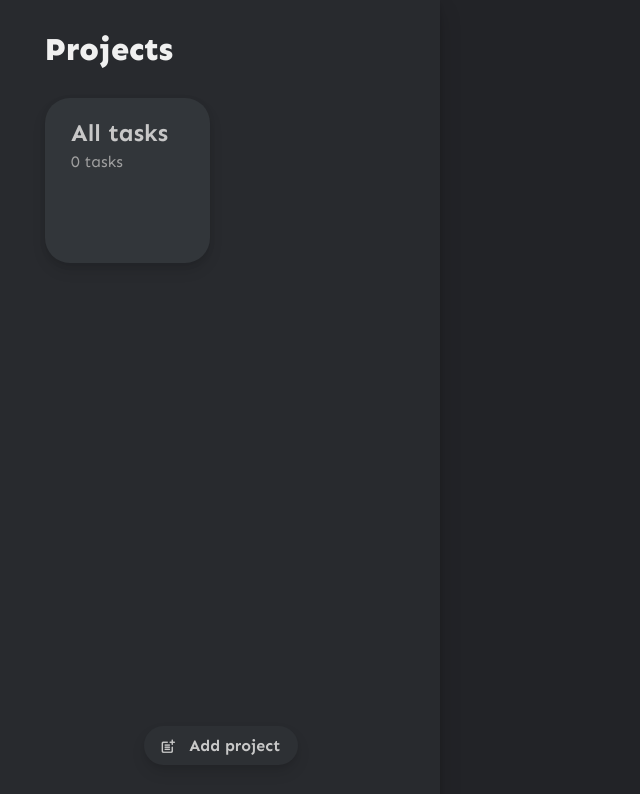
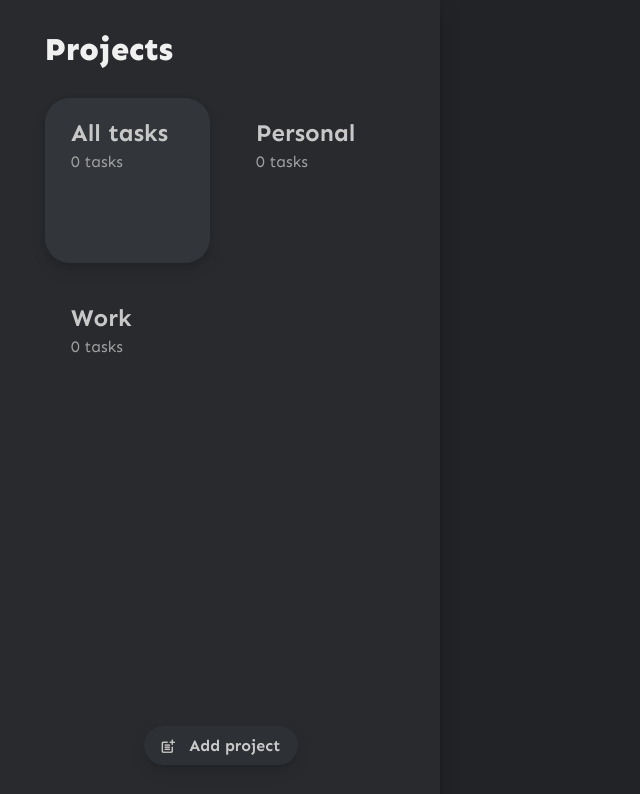
Before and after one commit to nekusu/todo-list, a website built with webpack: page dist/index.html in a window 1280 px wide. Shown: the whole page, without its empty margins (0-640 px from the left). Built offline with nearby package versions, Linux system fonts and the light colour scheme.

Commit message:
Add localStorage functionality

```diff
--- a/package.json
+++ b/package.json
@@ -25,6 +25,7 @@
     "webpack-cli": "^4.9.1"
   },
   "dependencies": {
+    "lod": "^0.1.0",
     "sortablejs": "^1.14.0"
   }
 }
--- a/src/UI.js
+++ b/src/UI.js
@@ -1,6 +1,8 @@
 import Project from './project.js';
 import Events from './events.js';
 import Sortable from 'sortablejs';
+import TodoList from './todoList.js';
+import lod from 'lod';
 
 class UI {
 	static projects = document.querySelector('#projects');
@@ -13,7 +15,26 @@ class UI {
 
 	static loadProjects() {
 		UI.appendProject(new Project('All tasks'));
-		Sortable.create(UI.projects, { group: 'projects', handle: '.drag', animation: 300, draggable: '.project:not(#All-tasks)', swapThreshold: 0.75 });
+		if (!TodoList.projects.length) {
+			TodoList.setProjects([new Project('Personal'), new Project('Work')])
+		}
+		for (const project of TodoList.projects) {
+			UI.appendProject(project);
+		}
+		UI.resetIds(UI.projects.children);
+		UI.projects.children[1].firstElementChild.click();
+		Sortable.create(UI.projects, {
+			group: 'projects',
+			handle: '.drag',
+			animation: 300,
+			draggable: '.project:not(#All-tasks)',
+			swapThreshold: 0.75,
+			onEnd: function () {
+				const indexArray = [...UI.projects.children].map(project => +project.dataset.id).filter(id => id >= 0);
+				TodoList.setProjects(lod(TodoList.projects, indexArray));
+				UI.resetIds(UI.projects.children);
+			}
+		});
 	}
 
 	static setEventListeners() {
@@ -123,6 +144,15 @@ class UI {
 		UI.projectForm.classList.add('hidden');
 		UI.projects.insertBefore(UI.projectForm, UI.projects.firstElementChild);
 	}
+
+	static resetIds(array) {
+		let i = -1;
+		for (const item of array) {
+			if (!item.dataset.id || item.dataset.id >= -1) {
+				item.dataset.id = i++;
+			}
+		}
+	}
 }
 
 export default UI;
--- a/src/events.js
+++ b/src/events.js
@@ -11,6 +11,7 @@ class Events {
 			TodoList.addProject(project);
 			UI.appendProject(project);
 			UI.hideProjectForm();
+			UI.resetIds(UI.projects.children);
 		} else {
 			alert(`Project "${projectName}" already exists.`);
 		}
@@ -57,6 +58,7 @@ class Events {
 			const projectName = this.id.replace(/-/g, ' ');
 			TodoList.deleteProject(projectName);
 			this.remove();
+			UI.resetIds(UI.projects.children);
 		}
 	}
 }
--- a/src/storage.js
+++ /dev/null
@@ -1,9 +0,0 @@
-import TodoList from './todoList.js';
-
-class Storage {
-	static saveTodoList() {
-		localStorage.setItem('todoList', JSON.stringify(TodoList));
-	}
-}
-
-export default Storage;
--- a/src/todoList.js
+++ b/src/todoList.js
@@ -1,5 +1,12 @@
 class TodoList {
-	static projects = [];
+	static projects = TodoList.#load() || [];
+
+	static save() {
+		localStorage.setItem('todoList', JSON.stringify(TodoList.projects));
+	}
+	static #load() {
+		return JSON.parse(localStorage.getItem('todoList'));
+	}
 
 	static contains(projectName) {
 		return TodoList.projects.some(project => project.name === projectName);
@@ -7,13 +14,19 @@ class TodoList {
 	static getProject(projectName) {
 		return TodoList.projects.find(project => project.name === projectName);
 	}
+	static setProjects(projects) {
+		TodoList.projects = projects;
+		TodoList.save();
+	}
 	static addProject(project) {
 		if (!TodoList.contains(project.name)) {
 			TodoList.projects.push(project);
 		}
+		TodoList.save();
 	}
 	static deleteProject(projectName) {
 		TodoList.projects = TodoList.projects.filter(project => project.name !== projectName);
+		TodoList.save();
 	}
 	static getTotalTasks() {
 		return TodoList.projects.reduce((total, project) => total + project.tasks.length, 0);
```
Also changed, not shown: dist/bundle.js, dist/index.html, 1 other file.
